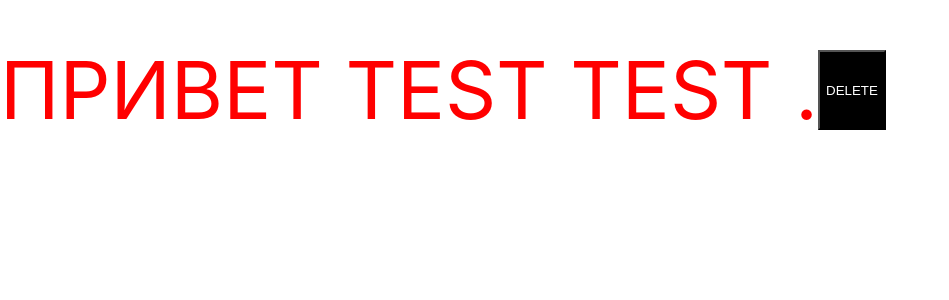
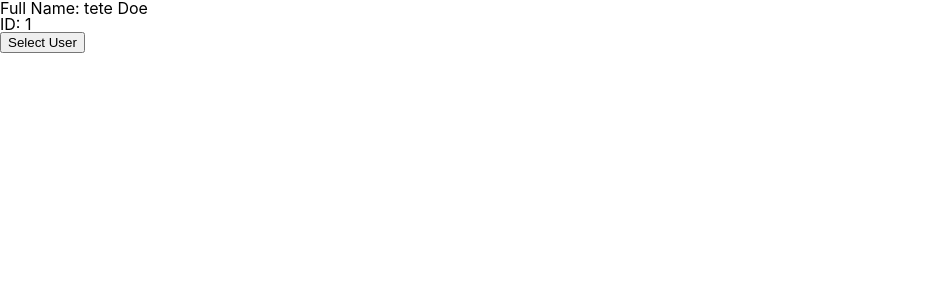
Before and after one commit to fccourses/fd-react-app, a React (Create React App) app: page / in a window 1280 px wide. Shown: the top 300 px of the page, without its empty margins (0-949 px from the left). Built offline with nearby package versions, Linux system fonts and the light colour scheme.

Commit message:
Add Prop Types

```diff
--- a/src/App.js
+++ b/src/App.js
@@ -4,10 +4,16 @@ import AlohaDashboard from './components/AlohaDashboard';
 import Counter from './components/Counter';
 import Calendar from './components/Calendar';
 import Aloha from './components/Aloha';
+import UserCard from './components/UserList/UserCard';
 
 function App (props) {
+  const user = {
+    id: 1,
+    firstName: 'tete',
+    lastName: 'Doe',
+  };
 
-  return <Aloha name="test test" />;
+  return <UserCard user={user} />;
 }
 
 export default App;
--- a/src/components/Aloha/Aloha.module.scss
+++ b/src/components/Aloha/Aloha.module.scss
@@ -1,5 +1,9 @@
+@import './../../common/styles/points';
+@import './../../common/styles/templates';
+
 .container {
-  display: flex;
+  @extend %flex-center;
+
   color: red;
   font-size: 5rem;
   padding-top: 50px;
@@ -12,4 +16,8 @@
     background-color: black;
     color: white;
   }
+
+  @media screen and (min-width: $md) {
+    background-color: dodgerblue;
+  }
 }
--- a/src/components/UserList/UserCard/index.jsx
+++ b/src/components/UserList/UserCard/index.jsx
@@ -1,4 +1,6 @@
-function UserCard(props) {
+import PropTypes from 'prop-types';
+
+function UserCard (props) {
   const {
     user: { id, firstName, lastName, isSelected },
     userSelector,
@@ -21,4 +23,16 @@ function UserCard(props) {
   );
 }
 
+export const userPropType = PropTypes.shape({
+  id: PropTypes.number.isRequired,
+  firstName: PropTypes.string.isRequired,
+  lastName: PropTypes.string.isRequired,
+  isSelected: PropTypes.bool,
+}).isRequired;
+
+UserCard.propTypes = {
+  user: userPropType,
+  userSelector: PropTypes.func,
+};
+
 export default UserCard;
```
Also changed, not shown: src/components/Aloha/index.jsx (+10 -2 lines), src/components/UserList/index.jsx (+13 -10 lines).
